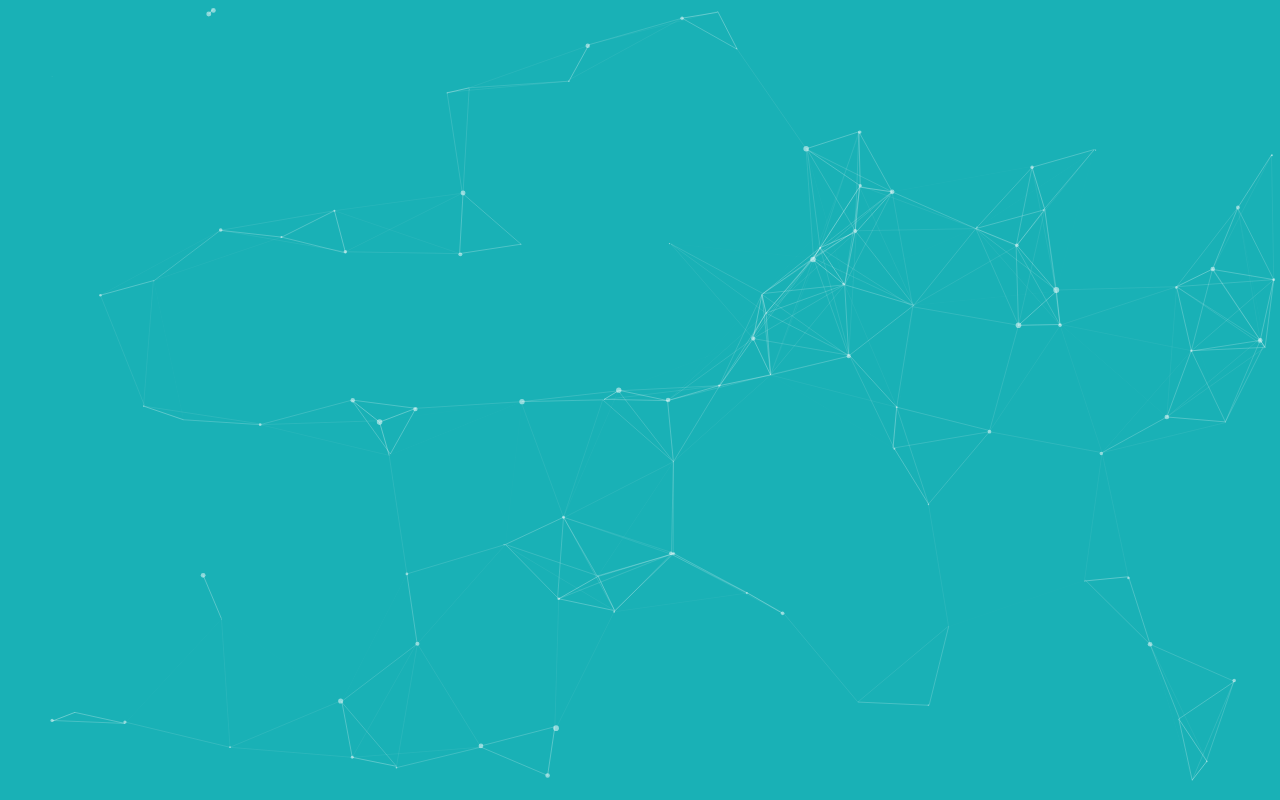
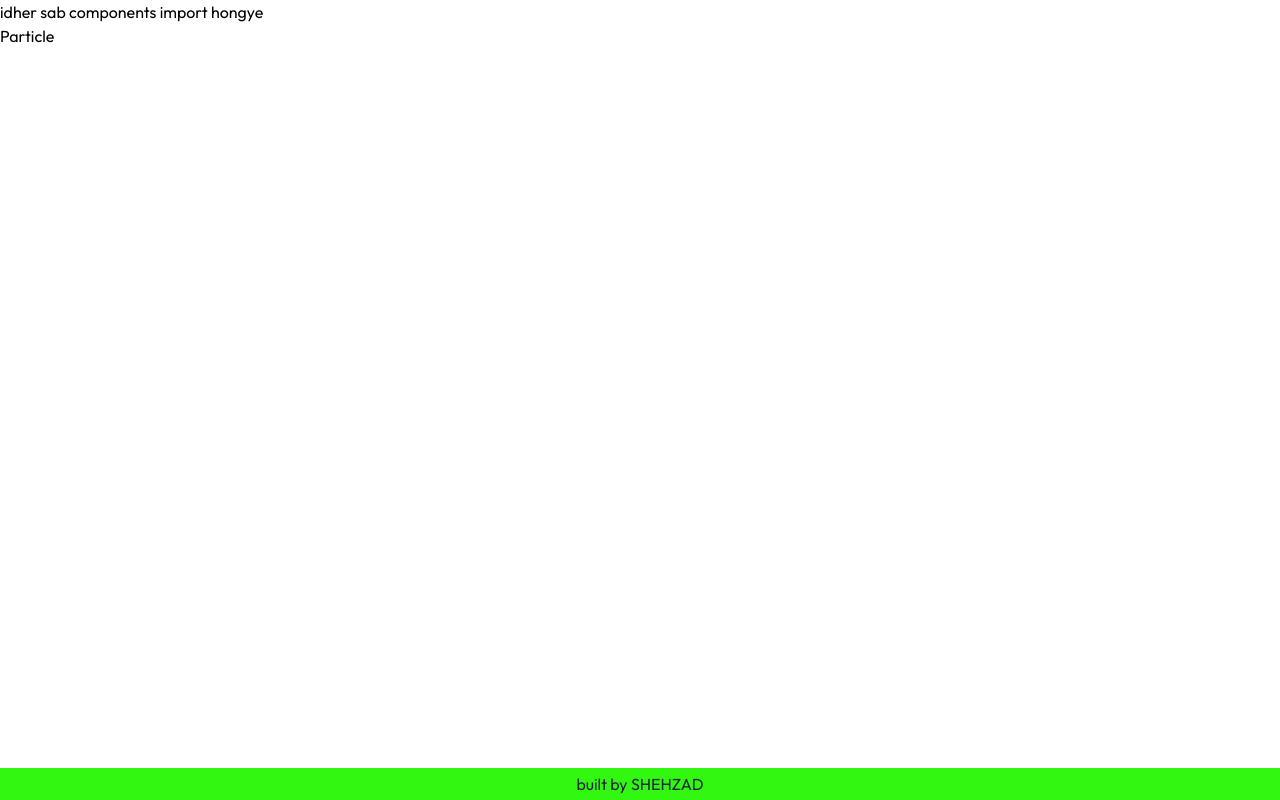
Before and after one commit to shehza-d/portfolio, a Next.js app: page / in a window 1280 px wide. Built offline with nearby package versions, Linux system fonts and the light colour scheme.

Commit message:
footer done

```diff
--- a/app/globals.css
+++ b/app/globals.css
@@ -4,6 +4,24 @@
 
 * {
   @apply selection:bg-accent;
+}
+
+.center {
+  display: flex;
+  justify-content: center;
+  align-items: center;
+}
+.bdr {
+  border: 2px solid red;
+}
+.bdr2 {
+  border: 2px solid green;
+}
+.bdr3 {
+  border: 2px solid blue;
+}
+.bdr4 {
+  border: 2px solid yellow;
 }
 
 /* partical */
--- a/app/layout.tsx
+++ b/app/layout.tsx
@@ -1,6 +1,7 @@
 import "./globals.css";
 import { Outfit } from "@next/font/google";
 // import Script from "next/script";
+import { Footer } from "@/components";
 
 const font = Outfit({
   subsets: ["latin"],
@@ -71,12 +72,9 @@ export default function RootLayout({
 }) {
   return (
     <html lang="en" style={font.style}>
-      <body>
+      <body className="grid min-h-screen grid-rows-[1fr,auto]">
         {children}
-
-        {/* <Script id="show-particles">
-          {`   `}
-        </Script> */}
+        <Footer />
       </body>
     </html>
   );
--- a/app/page.tsx
+++ b/app/page.tsx
@@ -4,7 +4,7 @@ import { Particle } from "@/components/";
 export default function Home() {
   return (
     <main className={``}>
-      <div id="particles-js"></div>
+      {/* <div id="particles-js"></div> */}
       idher sab components import hongye
       <Particle />
     </main>
--- a/app/projects/page.tsx
+++ b/app/projects/page.tsx
@@ -1,3 +1,3 @@
 export default function Page() {
-  return <div>Page of project</div>;
+  return <div className="">Page of project</div>;
 }
--- a/components/index.ts
+++ b/components/index.ts
@@ -1,2 +1,3 @@
 import Particle from "./particle/Particle";
-export { Particle };
+import Footer from "./utils/Footer";
+export { Particle, Footer };
--- a/components/particle/Particle.tsx
+++ b/components/particle/Particle.tsx
@@ -1,6 +1,6 @@
 "use client";
 import Script from "next/script";
-import particlesJSFun from "./index";
+import particlesJSFun from "./particleFun";
 
 export default function Particle() {
   return (
--- /dev/null
+++ b/components/utils/Footer.tsx
@@ -0,0 +1,12 @@
+export default function Footer() {
+  return (
+    <footer className="bg-accent py-1 text-center text-gray-800">
+      <a
+        className="py-1 px-3 underline-offset-4 hover:underline"
+        href="www.github.com/shehza-d"
+      >
+        built by SHEHZAD
+      </a>
+    </footer>
+  );
+}
--- /dev/null
+++ b/components/utils/NavBar.tsx
@@ -0,0 +1,24 @@
+export default function NavBar() {
+  return (
+    <div className="navBarDiv">
+      <nav className="nav-bar">
+        <ul className="nav-ul">
+          <li>
+            <a href="#about">ABOUT</a>
+          </li>
+          <li>
+            <a href="https://github.com/shehza-d" target="_blank">
+              PROJECTS
+            </a>
+          </li>
+          <li>
+            <a href="#skills">SKILLS</a>
+          </li>
+          <li>
+            <a href="#contact">CONTACT</a>
+          </li>
+        </ul>
+      </nav>
+    </div>
+  );
+}
```
Also changed, not shown: components/particle/particleFun.js (renamed from components/particle/index.js).
